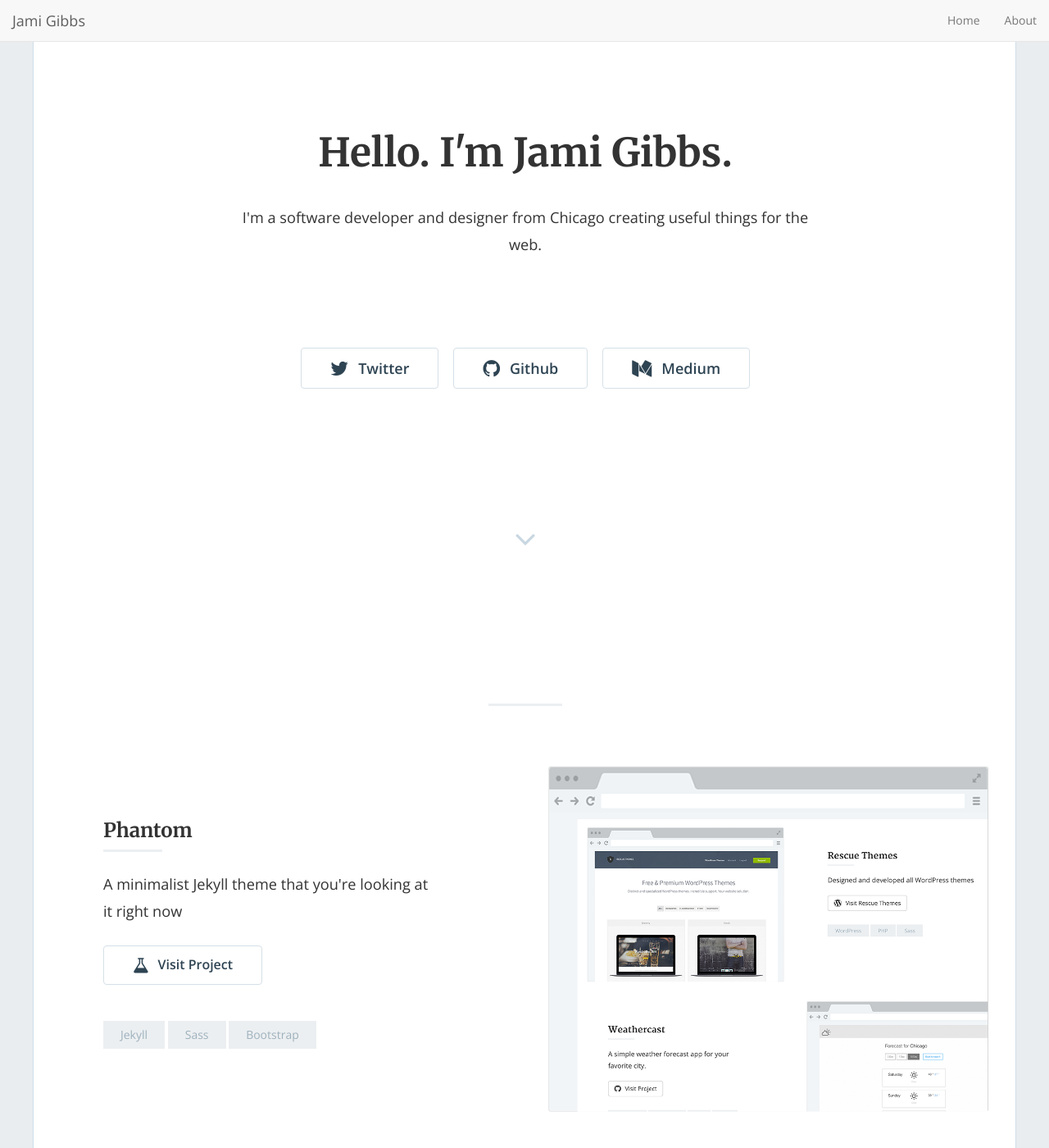
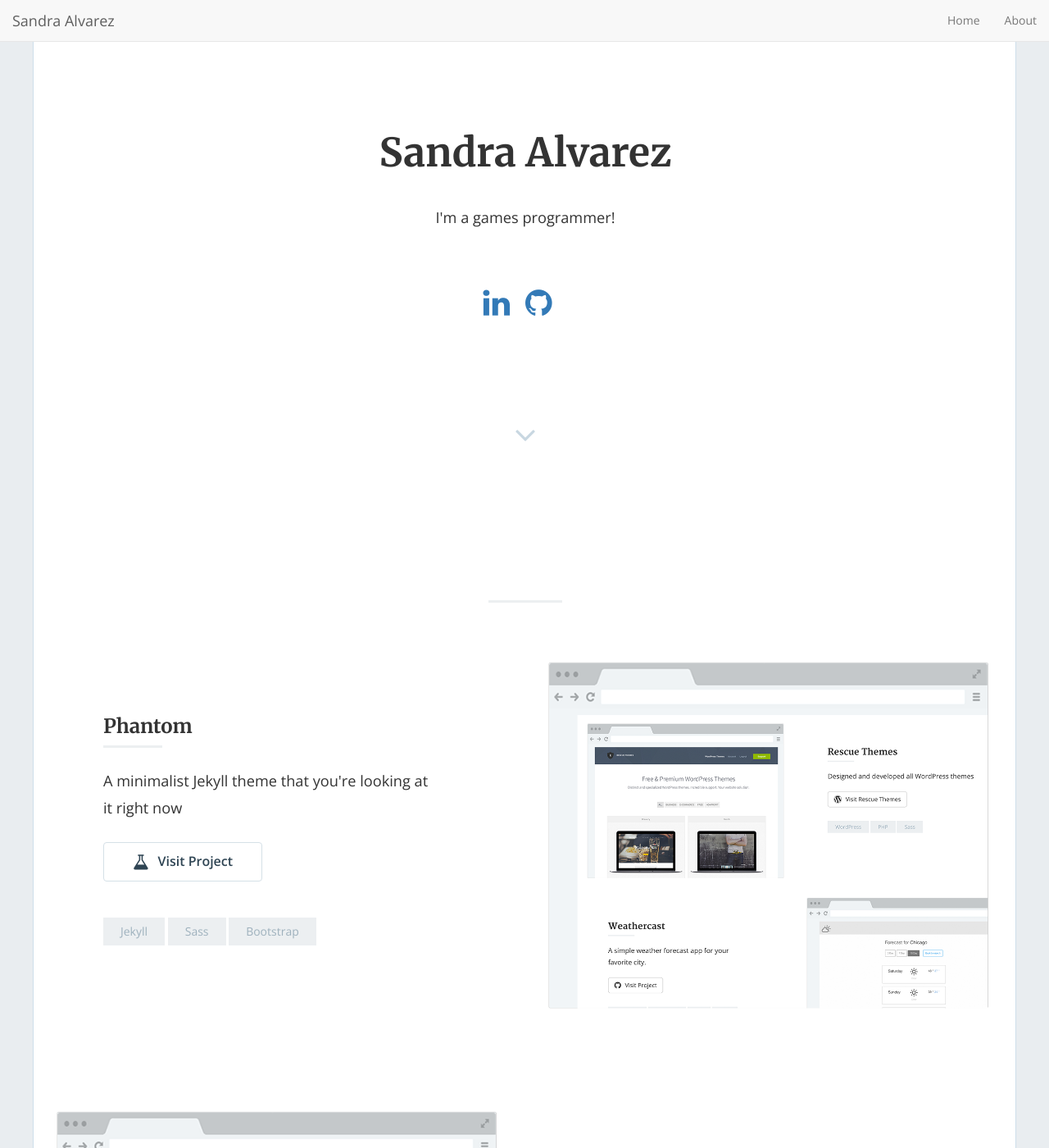
Before and after one commit to Sandruski/sandruski.github.io, a Jekyll site: the page built from index.html, in a window 1280 px wide and 1400 px high. Shown: the whole window at 82% size. Built offline with Jekyll 4.4.1, drawn with Linux system fonts in a browser that asks for light colours; nearby versions of some CDN libraries; the list of posts is cut into pages by our own code.

Commit message:
Update config with my info

```diff
--- a/_config.yml
+++ b/_config.yml
@@ -13,25 +13,23 @@
 # you will see them accessed via {{ site.title }}, {{ site.email }}, and so on.
 # You can create any custom variable you would like, and they will be accessible
 # in the templates via {{ site.myvariable }}.
-title: "Hello. I'm Jami Gibbs."
-email: 'jami0821@gmail.com'
-description: "I'm a software developer and designer from Chicago creating useful things for the web."
+title: "Sandra Alvarez"
+email: 'sandruskiag@gmail.com'
+description: "I'm a games programmer!"
 baseurl: "" # the subpath of your site, e.g. /blog
-url: "http://jamigibbs.github.io/phantom" # the base hostname & protocol for your site, e.g. http://example.com
-twitter_username: 'jamigibbs'
-github_username: 'jamigibbs'
-medium_username: 'blog.jamigibbs.com'
+url: "http://sandruski.github.io" # the base hostname & protocol for your site, e.g. http://example.com
+github_url: 'https://twitter.com/sandruskiag'
+linkedin_url: 'https://www.linkedin.com/in/sandra-alvarez-45453215b/'
 
 # Build settings
 markdown: kramdown
-# theme: phantom # Uncomment once published to RubyGems
 plugins:
   - jekyll-paginate
 
 ### Phantom settings
 paginate: 10
-footer_text: '© 2018 Jami Gibbs'
-admin_name: 'Jami Gibbs'
+footer_text: ''
+admin_name: 'Sandra Alvarez'
 google_analytics: "UA-9999999-99" # Update with your own tracking ID
 enable_contact: false
 
--- a/_includes/home-hero.html
+++ b/_includes/home-hero.html
@@ -27,14 +27,11 @@
 
           <div class="hero-buttons">
 
-            {% if site.twitter_username != '' %}
-              <a href="https://twitter.com/{{ site.twitter_username }}"><button class="btn btn-default btn-lg"><i class="fa fa-twitter fa-lg"></i>Twitter</button></a>
+            {% if site.linkedin_url != '' %}
+              <a href="{{ site.linkedin_url }}"><i class="fa fa-linkedin fa-lg"></i></a>
             {% endif %}
-            {% if site.github_username != '' %}
-              <a href="https://github.com/{{ site.github_username }}"><button class="btn btn-default btn-lg"><i class="fa fa-github fa-lg"></i>Github</button></a>
-            {% endif %}
-            {% if site.medium_username != '' %}
-              <a href="https://{{ site.medium_username }}"><button class="btn btn-default btn-lg"><i class="fa fa-medium fa-lg"></i>Medium</button></a>
+            {% if site.github_url != '' %}
+              <a href="{{ site.github_url }}"><i class="fa fa-github fa-lg"></i></a>
             {% endif %}
 
           </div>
--- a/css/style.scss
+++ b/css/style.scss
@@ -140,6 +140,7 @@ button.btn, input.btn {
     margin: 0 auto;
     display: table;
     i {
+      font-size: 38px;
       padding-right: 0.5em;
     }
   }
```
